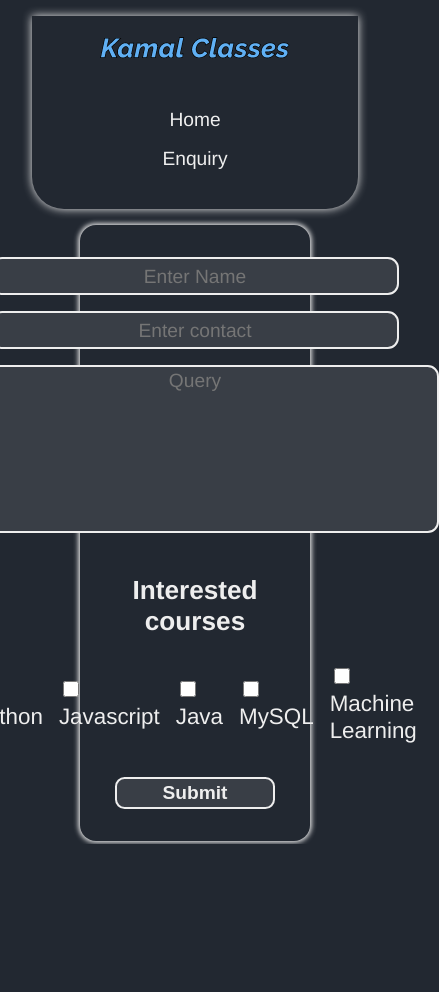
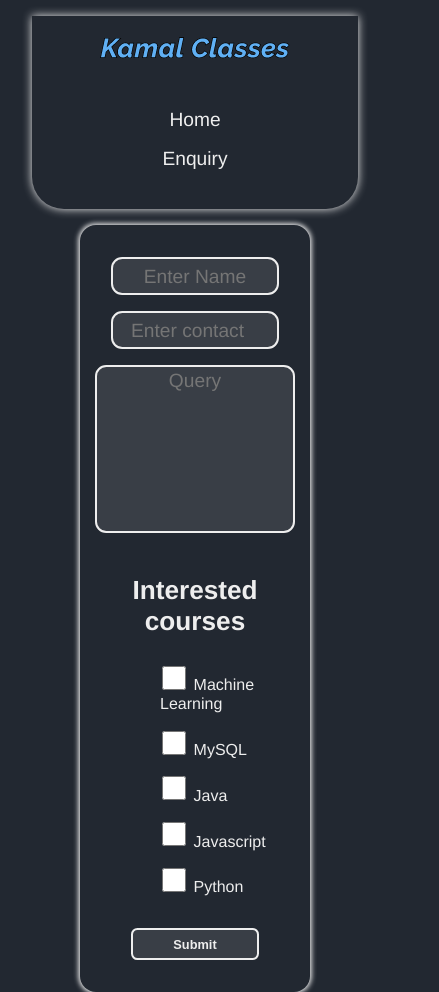
Before and after one commit to Kartik11082/KCProject, a React (Create React App) app: page /enquiry in a window 390 px wide. Shown: the whole page, 439 px wide, since content can reach past the window. Before the commit the page ends 844 px from the top, so only its background shows below. Built offline with nearby package versions, Linux system fonts and the light colour scheme.

Commit message:
Query is stored in firebase db

```diff
--- a/src/components/Enquiry/Enquiry.css
+++ b/src/components/Enquiry/Enquiry.css
@@ -35,11 +35,14 @@ h3 {
     height: 2rem;
     margin-bottom: 1rem;
     border-radius: .5em;
+    text-align: center;
+    color: var(--white);
 }
 
 .message {
     border: 2px solid var(--white);
     background-color: var(--secondary);
+    color: var(--white);
     border-radius: .5rem;
     font-size: 1.4rem;
     font-weight: 500;
@@ -96,3 +99,44 @@ h3 {
     border: 2px solid var(--sea-blue);
     box-shadow: 0 0 0.5rem 0.1rem var(--sea-blue);
 }
+
+@media screen and (max-width: 50em) {
+
+    .name,
+    .contact {
+        width: 10rem;
+    }
+
+    .message {
+        width: 12rem;
+    }
+
+    .submit {
+        font-size: .8rem;
+        margin-top: 1rem;
+        width: 8rem;
+    }
+
+    .checkbox {
+        flex-direction: column-reverse;
+        align-items: flex-start;
+        margin-bottom: 1rem;
+        gap: 1rem;
+    }
+
+    .checkbox input {
+        margin: .1rem;
+        width: 1.5rem;
+        height: 1.5rem;
+        margin-right: .5rem;
+    }
+
+    .checkbox label {
+        font-size: 1rem;
+        margin-left: 3rem;
+    }
+
+    .container {
+        font-size: .5rem;
+    }
+}
--- a/src/components/Enquiry/Enquiry.js
+++ b/src/components/Enquiry/Enquiry.js
@@ -1,5 +1,7 @@
 import "./Enquiry.css";
 import { useState } from "react";
+import { set, ref } from "firebase/database";
+import db from "../../FBConfig";
 
 function Enquiry() {
   const [name, setName] = useState("");
@@ -10,12 +12,12 @@ function Enquiry() {
   });
 
   const hName = (event) => {
-    console.log(name);
+    // console.log(name);
     setName(event.target.value);
   };
 
   const hContact = (event) => {
-    console.log(contact);
+    // console.log(contact);
     setContact(event.target.value);
   };
 
@@ -39,30 +41,54 @@ function Enquiry() {
     }
   };
 
+  const submitQuery = (event) => {
+    event.preventDefault();
+    const msg = `${name}, ${contact}, ${message}, ${courses.languages}`;
+    const date = new Date().toString();
+    const node = name + "==>" + date;
+    const reference = ref(db, "query/" + node);
+    const data = { name, contact, message, courses, date };
+    set(reference, data);
+    setContact("");
+    setName("");
+    setMessage("");
+    setCourses({
+      languages: [],
+    });
+  };
+
   return (
     <>
+      <form onSubmit={submitQuery}>
         <div className="enquiry">
           <input
             className="name"
             type="text"
             placeholder="Enter Name"
             onChange={hName}
+            value={name}
             required
           />
           <input
             className="contact"
-          type="text"
+            type="number"
             placeholder="Enter contact"
             onChange={hContact}
+            value={contact}
             required
           />
-        <textarea className="message" placeholder="Query" onChange={hMessage} />
+          <textarea
+            className="message"
+            placeholder="Query"
+            onChange={hMessage}
+            value={message}
+          />
           <h3>Interested courses</h3>
           <div>
             <div className="checkbox">
               <label className="container">
                 <span className="checkmark" />
-              <input type="checkbox" value="Python" onChange={hCourses} />
+                <input type="checkbox" value="Python" onChange={hCourses}/>
                 Python
               </label>
               <label className="container">
@@ -89,6 +115,7 @@ function Enquiry() {
           </div>
           <input type="submit" className="submit" />
         </div>
+      </form>
     </>
   );
 }
```
Lines whose indentation alone changed are shown as unchanged.
